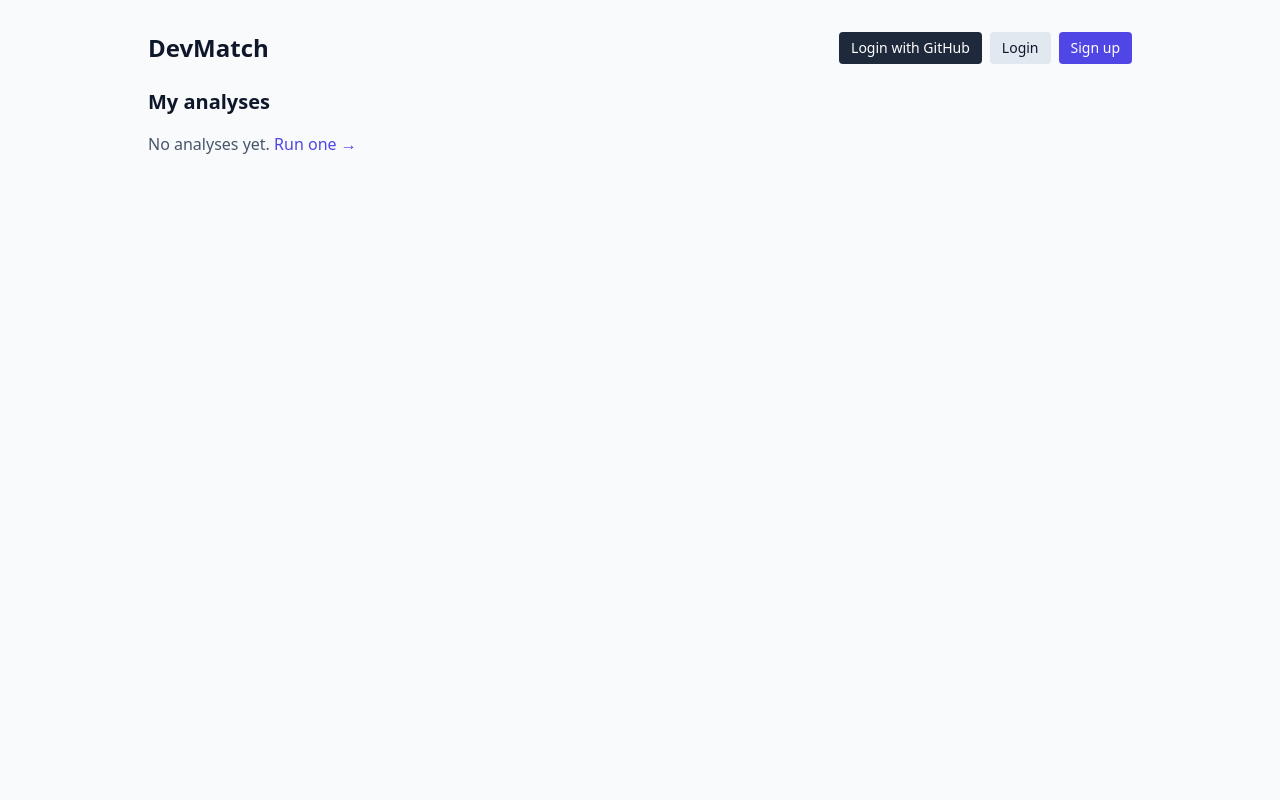
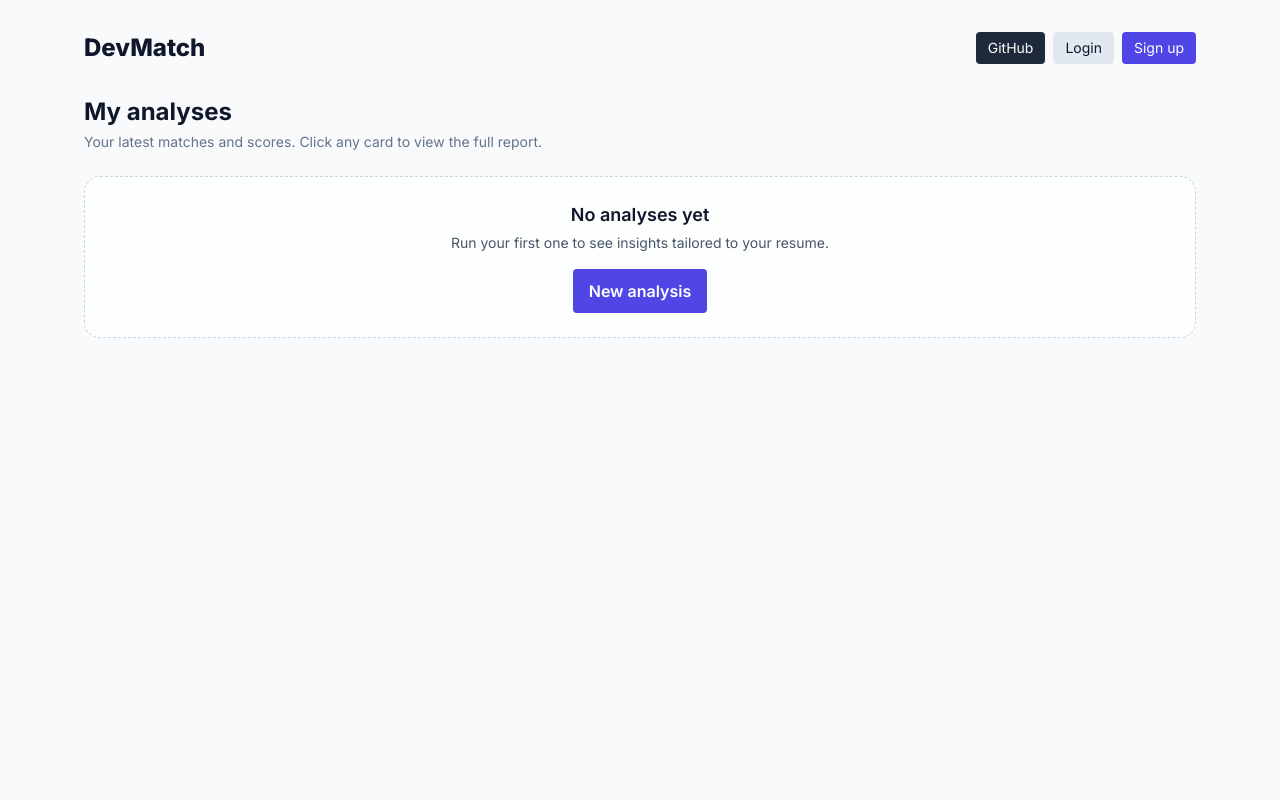
Before and after one commit to EgglezosHub/Resume-Analyzer-Job-Match, a FastAPI app: template app/templates/dashboard.html in a window 1280 px wide. Run offline with FastAPI, Linux system fonts and the light colour scheme; the template is opened without the code that fills it, so the values that code supplies are empty; some libraries are stand-ins or nearby versions.

Commit message:
Fixed buttons

```diff
--- a/app/templates/dashboard.html
+++ b/app/templates/dashboard.html
@@ -1,57 +1,148 @@
 <!doctype html>
-<html lang="en">
+<html lang="en" class="h-full">
 <head>
   <meta charset="utf-8" />
   <title>DevMatch — My analyses</title>
   <meta name="viewport" content="width=device-width, initial-scale=1" />
+
+  <!-- Inter + Tailwind (same setup as index/landing) -->
+  <link href="https://fonts.googleapis.com/css2?family=Inter:wght@400;500;600;700;800&display=swap" rel="stylesheet">
   <script src="https://cdn.tailwindcss.com"></script>
+  <script>
+    tailwind.config = {
+      darkMode: 'class',
+      theme: { extend: { fontFamily: { sans: ['Inter','ui-sans-serif','system-ui'] } } }
+    }
+  </script>
+
+  <style>
+    .chip{display:inline-flex;align-items:center;gap:.4rem;padding:.25rem .55rem;border-radius:.6rem;background:linear-gradient(180deg,#f8fafc,#eef2ff);border:1px solid #e2e8f0;font-size:.8rem}
+    .dark .chip{background:linear-gradient(180deg,#0f172a,#0b1324);border-color:#1f2937;color:#e5e7eb}
+    .chip-amber{background:linear-gradient(180deg,#fff7ed,#fffbeb);border-color:#fde68a}
+    .dark .chip-amber{background:linear-gradient(180deg,#1f2937,#111827);border-color:#f59e0b;color:#fcd34d}
+    .chip-green{background:linear-gradient(180deg,#ecfdf5,#f0fdf4);border-color:#a7f3d0}
+    .dark .chip-green{background:linear-gradient(180deg,#1f2937,#111827);border-color:#10b981;color:#86efac}
+    .chip-sky{background:linear-gradient(180deg,#f0f9ff,#eff6ff);border-color:#bae6fd}
+    .dark .chip-sky{background:linear-gradient(180deg,#0b1324,#0b1220);border-color:#38bdf8;color:#bae6fd}
+
+    .card{background:rgba(255,255,255,.75);border:1px solid rgba(15,23,42,.06);border-radius:1rem}
+    .dark .card{background:rgba(15,23,42,.5);border-color:rgba(148,163,184,.15)}
+    .score-badge{font-weight:700;border-radius:.55rem;padding:.15rem .5rem;font-size:.75rem}
+    .score-weak{background:#fef2f2;border:1px solid #fecaca;color:#b91c1c}
+    .dark .score-weak{background:#2a0e0e;border-color:#7f1d1d;color:#fecaca}
+    .score-medium{background:#fffbeb;border:1px solid #fde68a;color:#92400e}
+    .dark .score-medium{background:#1f1a06;border-color:#f59e0b;color:#fcd34d}
+    .score-strong{background:#ecfdf5;border:1px solid #a7f3d0;color:#065f46}
+    .dark .score-strong{background:#0d1f16;border-color:#10b981;color:#86efac}
+  </style>
 </head>
-<body class="min-h-screen bg-slate-50 text-slate-900">
-  <div class="max-w-5xl mx-auto px-5 py-8">
-    <!-- app/templates/dashboard.html (replace header nav with auth-aware block) -->
-    <header class="mb-6 flex items-center justify-between">
+
+<body class="min-h-screen bg-slate-50 dark:bg-slate-900 text-slate-900 dark:text-slate-200">
+  <div class="max-w-6xl mx-auto px-5 py-8">
+    <!-- Header -->
+    <header class="mb-8 flex items-center justify-between">
       <a href="/" class="text-2xl font-extrabold">DevMatch</a>
-      <nav class="flex gap-2 items-center">
+
+      <nav class="flex items-center gap-2">
         {% if user %}
-          <span class="hidden sm:inline text-sm text-slate-500">Hi, {{ user.name or user.email }}</span>
+          <span class="hidden sm:inline text-sm text-slate-500 dark:text-slate-400">Hi, {{ user.name or user.email }}</span>
           <a href="/analyze" class="px-3 py-1.5 rounded bg-indigo-600 text-white text-sm">New analysis</a>
-          <a href="/logout" class="px-3 py-1.5 rounded bg-slate-200 text-slate-900 text-sm">Logout</a>
+          <button id="themeBtn" class="px-3 py-1.5 rounded bg-slate-800 text-white dark:bg-slate-100 dark:text-slate-900 text-sm">
+            Theme
+          </button>
+          <a href="/logout" class="px-3 py-1.5 rounded bg-slate-200 text-slate-900 dark:bg-slate-800 dark:text-slate-100 text-sm">Logout</a>
         {% else %}
-          <a href="/login/github" class="px-3 py-1.5 rounded bg-slate-800 text-white text-sm">Login with GitHub</a>
-          <a href="/login/password" class="px-3 py-1.5 rounded bg-slate-200 text-slate-900 text-sm">Login</a>
+          <a href="/login/github" class="px-3 py-1.5 rounded bg-slate-800 text-white text-sm">GitHub</a>
+          <a href="/login/password" class="px-3 py-1.5 rounded bg-slate-200 text-slate-900 dark:bg-slate-800 dark:text-slate-100 text-sm">Login</a>
           <a href="/signup" class="px-3 py-1.5 rounded bg-indigo-600 text-white text-sm">Sign up</a>
         {% endif %}
       </nav>
     </header>
 
+    <!-- Title + quick meta -->
+    <div class="mb-6 flex items-center justify-between gap-3">
+      <div>
+        <h1 class="text-xl sm:text-2xl font-bold">My analyses</h1>
+        <p class="text-sm text-slate-500 dark:text-slate-400 mt-1">
+          Your latest matches and scores. Click any card to view the full report.
+        </p>
+      </div>
+      {% if cards and cards|length %}
+        <div class="hidden sm:flex items-center gap-2">
+          <span class="chip chip-sky">Total: {{ cards|length }}</span>
+          <!-- Show the most recent created_at if available -->
+          <span class="chip">Updated: {{ cards[0].created_at }}</span>
+        </div>
+      {% endif %}
+    </div>
 
-    <h2 class="text-xl font-bold mb-4">My analyses</h2>
+    <!-- Content -->
+    {% if not cards or not cards|length %}
+      <div class="card p-6 border border-dashed border-slate-300 dark:border-slate-700 text-center">
+        <div class="text-lg font-semibold mb-1">No analyses yet</div>
+        <p class="text-sm text-slate-600 dark:text-slate-400">
+          Run your first one to see insights tailored to your resume.
+        </p>
+        <a href="/analyze" class="inline-block mt-4 px-4 py-2.5 rounded bg-indigo-600 text-white font-semibold">
+          New analysis
+        </a>
+      </div>
+    {% else %}
+      <!-- Cards grid -->
+      <div class="grid sm:grid-cols-2 lg:grid-cols-3 gap-5">
+        {% for c in cards %}
+          {% set score = c.score or 0 %}
+          {% set label = 'Strong' if score>=0.6 else ('Medium' if score>=0.4 else 'Weak') %}
+          {% set badge = 'score-strong' if label=='Strong' else ('score-medium' if label=='Medium' else 'score-weak') %}
 
-    {% if not cards %}
-      <div class="text-slate-600">No analyses yet. <a class="text-indigo-600" href="/analyze">Run one →</a></div>
-    {% else %}
-      <div class="grid md:grid-cols-2 gap-4">
-        {% for c in cards %}
-          <a href="{{ c.share_url }}" class="block rounded-lg border border-slate-200 hover:shadow p-4 bg-white">
-            <div class="flex items-center justify-between">
-              <div class="font-semibold">{{ '%.2f'|format(c.score or 0) }}</div>
-              <div class="text-xs text-slate-500">{{ c.created_at }}</div>
+          <a href="{{ c.share_url }}"
+             class="card group block p-4 hover:shadow-lg transition-shadow border border-slate-200 dark:border-slate-700">
+            <div class="flex items-start justify-between">
+              <div>
+                <div class="text-2xl font-extrabold tracking-tight">{{ '%.2f'|format(score) }}</div>
+                <div class="mt-1 inline-flex items-center gap-2">
+                  <span class="score-badge {{ badge }}">{{ label }}</span>
+                </div>
+              </div>
+              <div class="text-xs text-slate-500 dark:text-slate-400 ml-3 text-right">
+                {{ c.created_at }}
+              </div>
             </div>
-            <div class="text-sm text-slate-700 mt-1">{{ c.title }}</div>
+
+            <div class="mt-3 text-sm text-slate-700 dark:text-slate-300 line-clamp-2">
+              {{ c.title }}
+            </div>
+
+            <div class="mt-4 text-xs text-indigo-600 group-hover:underline">Open report →</div>
           </a>
         {% endfor %}
       </div>
 
+      <!-- Pagination -->
       {% if pagination and (pagination.has_prev or pagination.has_next) %}
-        <div class="mt-6 flex items-center justify-between text-sm">
-          <a class="px-3 py-1.5 rounded border border-slate-200 {{ '' if pagination.has_prev else 'pointer-events-none opacity-40' }}"
+        <div class="mt-8 flex items-center justify-between text-sm">
+          <a class="px-3 py-1.5 rounded border border-slate-200 dark:border-slate-700
+                    {{ '' if pagination.has_prev else 'pointer-events-none opacity-40' }}"
              href="{{ pagination.prev_url or '#' }}">← Prev</a>
-          <div>Page {{ pagination.page }} / {{ pagination.pages }}</div>
-          <a class="px-3 py-1.5 rounded border border-slate-200 {{ '' if pagination.has_next else 'pointer-events-none opacity-40' }}"
+          <div class="text-slate-600 dark:text-slate-400">
+            Page {{ pagination.page }} / {{ pagination.pages }}
+          </div>
+          <a class="px-3 py-1.5 rounded border border-slate-200 dark:border-slate-700
+                    {{ '' if pagination.has_next else 'pointer-events-none opacity-40' }}"
              href="{{ pagination.next_url or '#' }}">Next →</a>
         </div>
       {% endif %}
     {% endif %}
   </div>
+
+  <script>
+    // Theme toggle (same key as index.html)
+    const root = document.documentElement, KEY='resume_ui_theme';
+    if (localStorage.getItem(KEY)==='dark') root.classList.add('dark');
+    document.getElementById('themeBtn')?.addEventListener('click',()=>{
+      root.classList.toggle('dark');
+      localStorage.setItem(KEY,root.classList.contains('dark')?'dark':'light');
+    });
+  </script>
 </body>
 </html>
--- a/app/templates/landing.html
+++ b/app/templates/landing.html
@@ -21,7 +21,8 @@
           <a href="/login/password" class="px-3 py-1.5 rounded bg-slate-700 text-white text-sm">Login</a>
           <a href="/signup" class="px-3 py-1.5 rounded bg-indigo-600 text-white text-sm">Sign up</a>
         {% endif %}
-        <a class="px-3 py-1.5 rounded bg-indigo-500 text-white text-sm" href="/demo">Try Demo</a>
+        {% if not user %}<a class="px-3 py-1.5 rounded bg-indigo-500 text-white text-sm" href="/demo">Try Demo</a>{% endif %}
+
         <a class="px-3 py-1.5 rounded bg-slate-700 text-white text-sm" href="/analyze">Analyze</a>
       </nav>
     </header>
```
